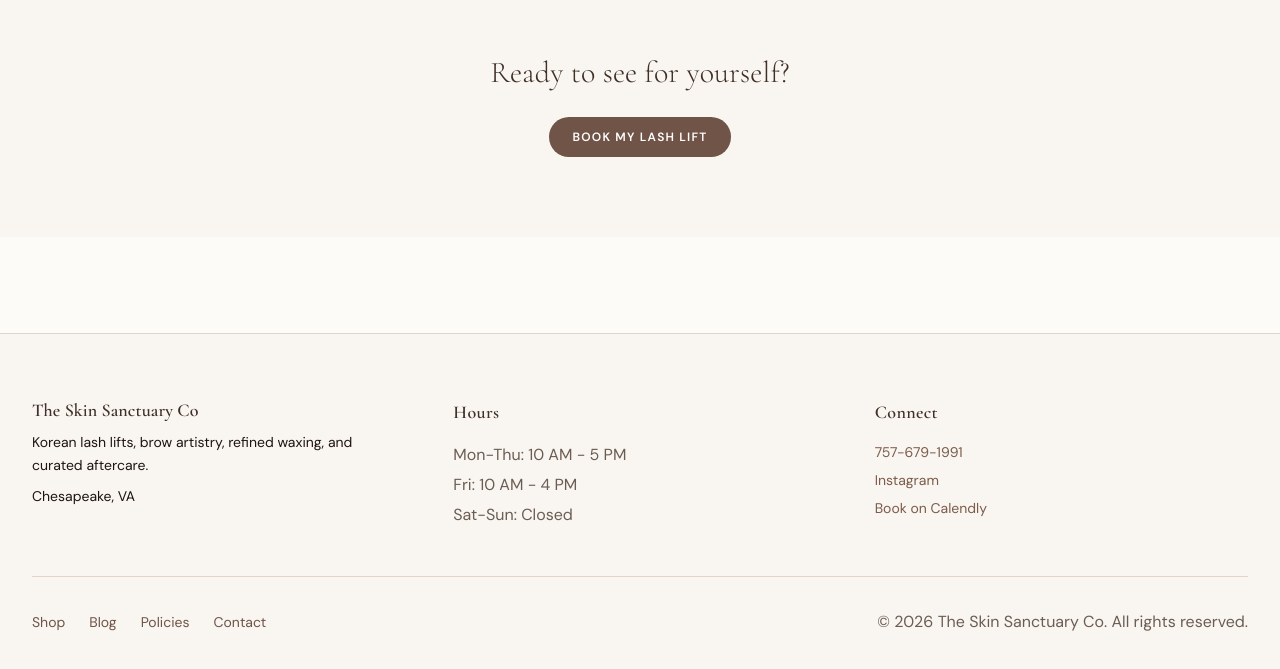
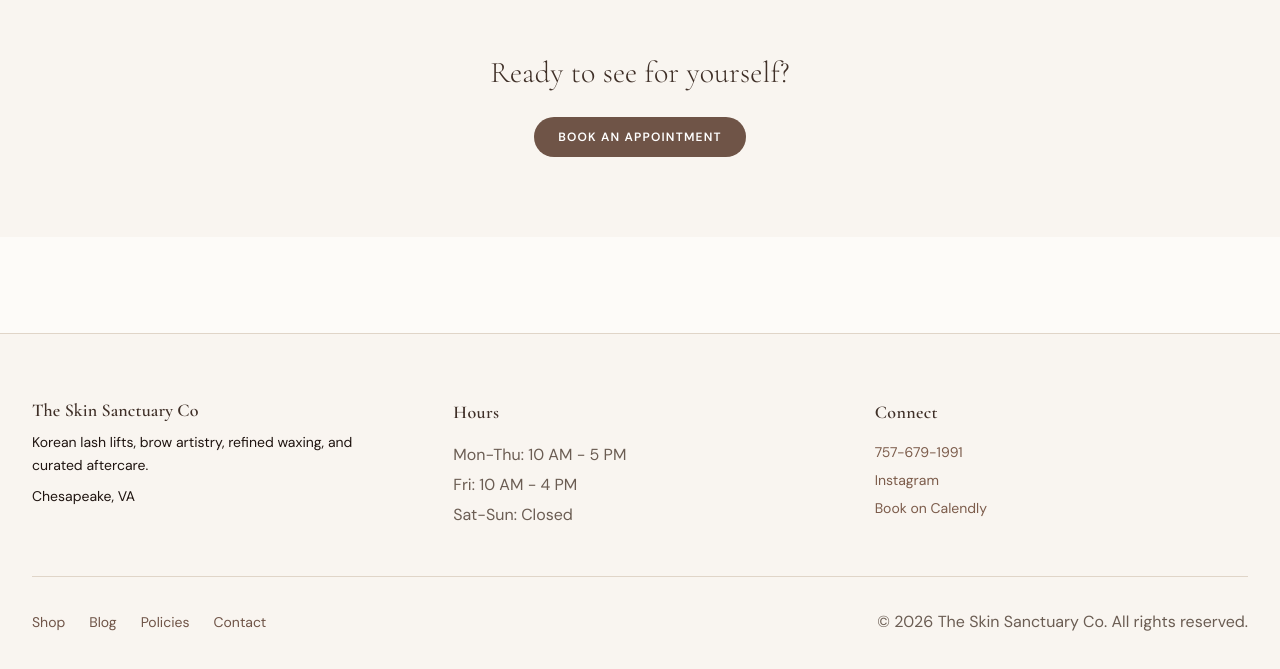
Before and after one commit to aethereology/theskinsanctuary, a Next.js app: page /reviews in a window 1280 px wide. Shown: the part 2406-3075 px from the top of the page. Built offline with nearby package versions, Linux system fonts and the light colour scheme.

Commit message:
Keep generic appointment buttons on Calendly menu

```diff
--- a/app/reviews/page.tsx
+++ b/app/reviews/page.tsx
@@ -69,7 +69,7 @@ export default function ReviewsPage() {
           <h2 className="font-serif text-3xl text-cocoa mb-6">
             Ready to see for yourself?
           </h2>
-          <BookingButton trackingId="reviews_cta" />
+          <BookingButton label="book an appointment" href={site.booking.url} trackingId="reviews_cta" />
         </div>
       </section>
     </>
```
